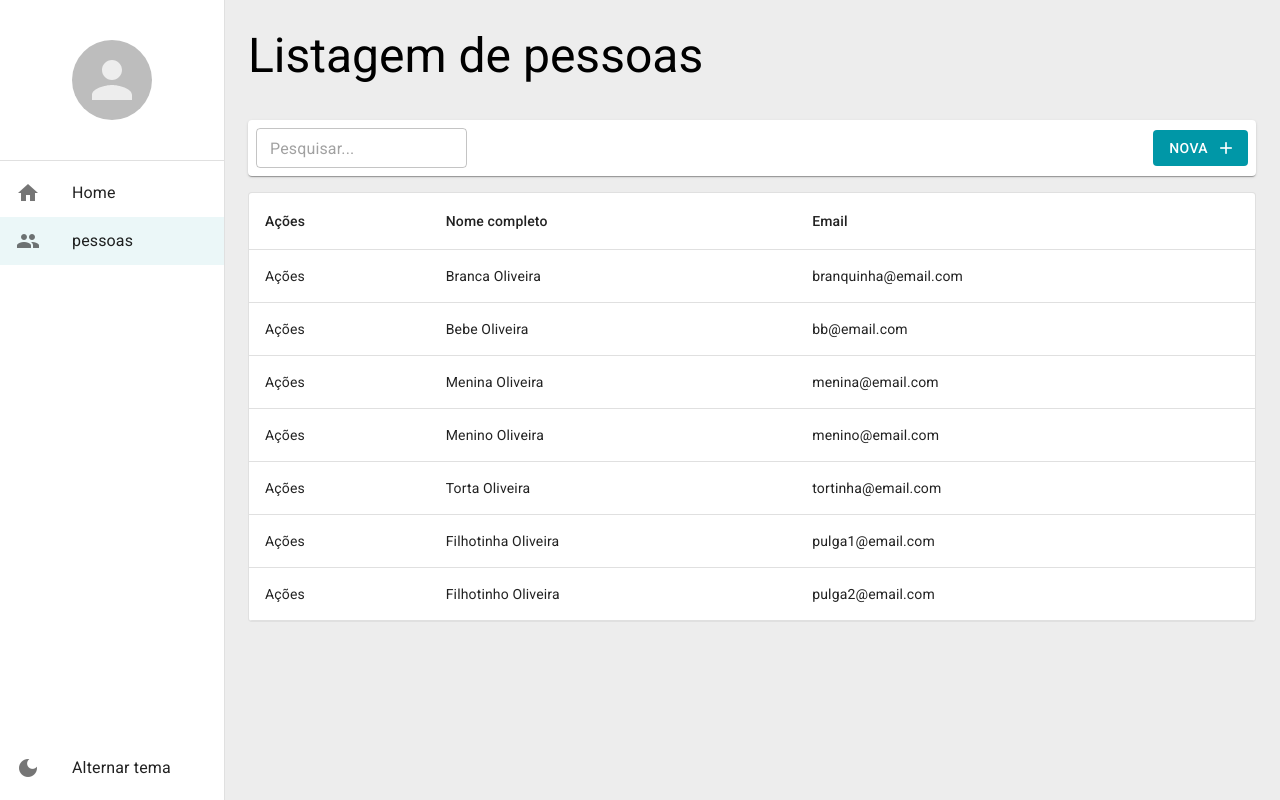
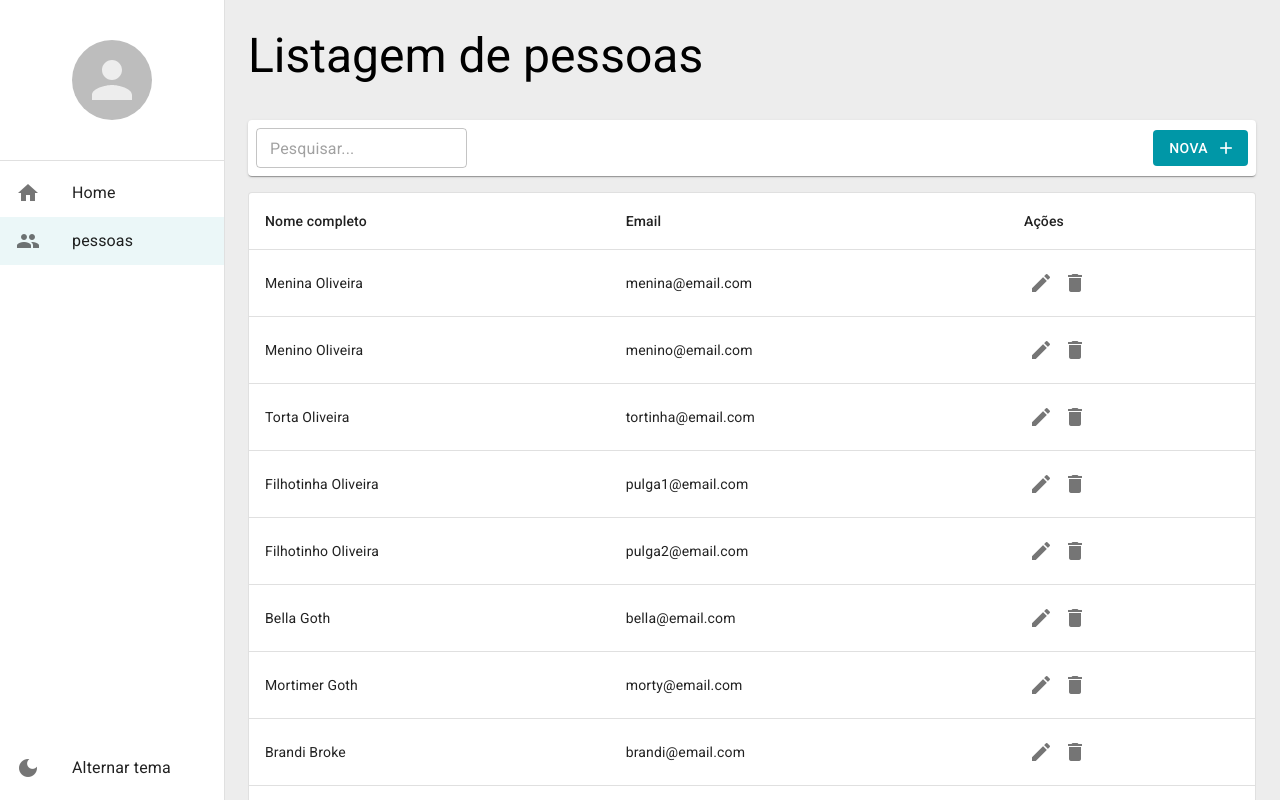
Before and after one commit to erika0liveira/react-crud, a React (Create React App) app: page /people in a window 1280 px wide. Built offline with nearby package versions, Linux system fonts and the light colour scheme; data requests are answered from the project's data file.

Commit message:
ADD: pagination

```diff
--- a/mock/database.json
+++ b/mock/database.json
@@ -1,17 +1,5 @@
 {
   "people": [
-        {
-            "id": 1,
-            "fullName": "Branca Oliveira",
-            "email": "branquinha@email.com",
-            "cityId": 1
-        },
-        {
-            "id": 2,
-            "fullName": "Bebe Oliveira",
-            "email": "bb@email.com",
-            "cityId": 1
-        },
     {
       "id": 3,
       "fullName": "Menina Oliveira",
@@ -41,6 +29,54 @@
       "fullName": "Filhotinho Oliveira",
       "email": "pulga2@email.com",
       "cityId": 1
+    },
+    {
+      "id": 8,
+      "fullName": "Bella Goth",
+      "email": "bella@email.com",
+      "cityId": 2
+    },
+    {
+      "id": 9,
+      "fullName": "Mortimer Goth",
+      "email": "morty@email.com",
+      "cityId": 2
+    },
+    {
+      "id": 10,
+      "fullName": "Brandi Broke",
+      "email": "brandi@email.com",
+      "cityId": 2
+    },
+    {
+      "id": 11,
+      "fullName": "Skip Broke",
+      "email": "skip@email.com",
+      "cityId": 2
+    },
+    {
+      "id": 12,
+      "fullName": "Coral Oldie",
+      "email": "coral@email.com",
+      "cityId": 2
+    },
+    {
+      "id": 13,
+      "fullName": "Herb Oldie",
+      "email": "herb@email.com",
+      "cityId": 2
+    },
+    {
+      "id": 14,
+      "fullName": "Daniel Pleasant",
+      "email": "daniel@email.com",
+      "cityId": 2
+    },
+    {
+      "id": 15,
+      "fullName": "Mary Sue Pleasant",
+      "email": "marysue@email.com",
+      "cityId": 2
     }
   ]
 }
--- a/src/pages/people/PeopleListing.tsx
+++ b/src/pages/people/PeopleListing.tsx
@@ -1,6 +1,6 @@
 import { useEffect, useMemo, useState } from "react";
-import { Table, TableBody, TableCell, TableContainer, TableHead, TableRow, Paper, TableFooter, LinearProgress } from "@mui/material";
-import { useSearchParams } from "react-router-dom";
+import { Table, TableBody, TableCell, TableContainer, TableHead, TableRow, Paper, TableFooter, LinearProgress, Pagination, IconButton, Icon } from "@mui/material";
+import { useNavigate, useSearchParams } from "react-router-dom";
 
 import { PeopleServices, IPersonListing } from "../../shared/services/api/people/PeopleServices";
 import { ListingTool } from "../../shared/components";
@@ -11,6 +11,7 @@ import { Environment } from "../../shared/environment";
 export const PeopleListing: React.FC = () => {
   const [searchParams, setSearchParams] = useSearchParams();
   const { debounce } = useDebounce();
+  const navigate = useNavigate();
 
   const [rows, setRows] = useState<IPersonListing[]>([]);
   const [isLoading, setIsLoading] = useState(true);
@@ -20,11 +21,15 @@ export const PeopleListing: React.FC = () => {
     return searchParams.get("search") || "";
   }, [searchParams]);
 
+  const page = useMemo(() => {
+    return Number(searchParams.get("page") || "1");
+  }, [searchParams]);
+
   useEffect(() => {
     setIsLoading(true);
 
     debounce(() => {
-      PeopleServices.getAll(1, search)
+      PeopleServices.getAll(page, search)
         .then((result) => {
           setIsLoading(false);
 
@@ -38,7 +43,23 @@ export const PeopleListing: React.FC = () => {
           }
         });
     });
-  }, [search]);
+  }, [search, page]);
+
+  const handleDelete = (id: number) => {
+    if(confirm("Realmente deseja apagar?")) {
+      PeopleServices.deleteById(id)
+        .then(result => {
+          if(result instanceof Error) {
+            alert(result.message);
+          } else {
+            setRows(oldRows => {
+              return [...oldRows.filter(oldRow => oldRow.id !== id)];
+            });
+            alert("Registro apagado com sucesso!");
+          }
+        });
+    }
+  };
 
   return (
     <LayoutBase
@@ -48,7 +69,7 @@ export const PeopleListing: React.FC = () => {
           showSearchInput
           searchText={search}
           btnText="Nova"
-          changeSearchText={text => setSearchParams({ search: text }, { replace: true })}
+          changeSearchText={text => setSearchParams({ search: text, page: "1" }, { replace: true })}
         />
       }
     >
@@ -57,18 +78,26 @@ export const PeopleListing: React.FC = () => {
 
           <TableHead>
             <TableRow>
-              <TableCell>Ações</TableCell>
               <TableCell>Nome completo</TableCell>
               <TableCell>Email</TableCell>
+              <TableCell>Ações</TableCell>
             </TableRow>
           </TableHead>
 
           <TableBody>
             {rows.map(row => (
               <TableRow key={row.id}>
-                <TableCell>Ações</TableCell>
                 <TableCell>{row.fullName}</TableCell>
                 <TableCell>{row.email}</TableCell>
+
+                <TableCell>
+                  <IconButton size="small" onClick={() => navigate(`/people/detail/${row.id}`)}>
+                    <Icon>edit</Icon>
+                  </IconButton>
+                  <IconButton size="small" onClick={() => handleDelete(row.id)}>
+                    <Icon>delete</Icon>
+                  </IconButton>
+                </TableCell>
               </TableRow>
             ))}
           </TableBody>
@@ -85,6 +114,18 @@ export const PeopleListing: React.FC = () => {
                 </TableCell>
               </TableRow>
             )}
+
+            {(totalCount > 0 && totalCount > Environment.ROW_LIMIT) && (
+              <TableRow>
+                <TableCell colSpan={3}>
+                  <Pagination
+                    page={page}
+                    count={Math.ceil(totalCount / Environment.ROW_LIMIT)}
+                    onChange={(_, newPage) => setSearchParams({ search, page: newPage.toString() }, { replace: true})}
+                  />
+                </TableCell>
+              </TableRow>
+            )}
           </TableFooter>
 
         </Table>
--- a/src/routes/index.tsx
+++ b/src/routes/index.tsx
@@ -24,7 +24,9 @@ export const AppRoutes = () => {
   return (
     <Routes>
       <Route path="/home" element={<Dashboard />} />
+
       <Route path="/people" element={<PeopleListing />} />
+      <Route path="/people/detail/:id" element={<p>detail</p>} />
 
       <Route path="*" element={<Navigate to="/home" />} />
     </Routes>
```
Lines whose indentation alone changed are shown as unchanged.
